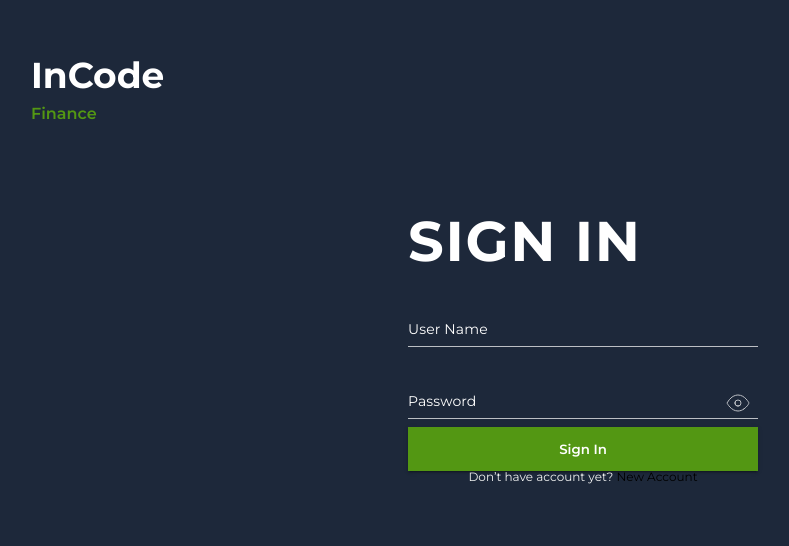
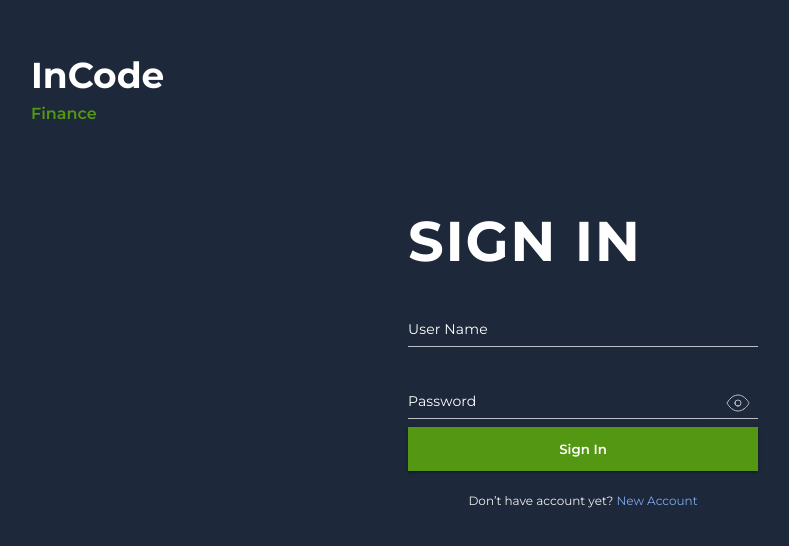
Before and after one commit to tetiana-kozak/login-form, a React (Create React App) app: page /sign-in in a window 1280 px wide. Shown: the top 546 px of the page, without its empty margins (57-846 px from the left). Built offline with nearby package versions, Linux system fonts and the light colour scheme.

Commit message:
fix: message margin

```diff
--- a/src/pages/Pages.scss
+++ b/src/pages/Pages.scss
@@ -35,7 +35,8 @@
   color: $BRG;
   font-size: 12px;
   text-align: center;
-  span {
+  margin-top: 24px;
+  a {
     color: $Blue;
   }
 }
--- a/src/pages/SignUpPage/SignUpPage.tsx
+++ b/src/pages/SignUpPage/SignUpPage.tsx
@@ -109,7 +109,7 @@ const SignUpPage = (props: Props) => {
         <p className="account-message">
           I have an account.
           <span>
-            <Link to={'/sign-in'}>Go to Sign in</Link>
+            <Link to={'/sign-in'}> Go to Sign in</Link>
           </span>
         </p>
       </div>
```
